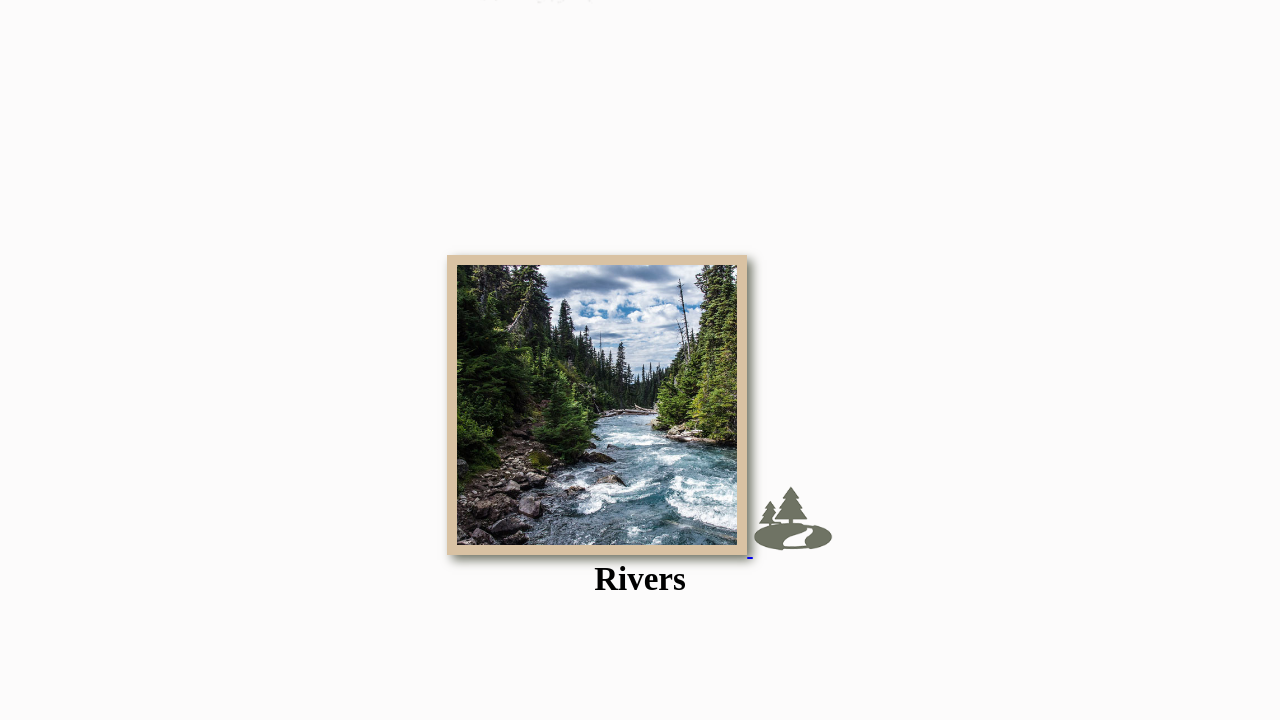
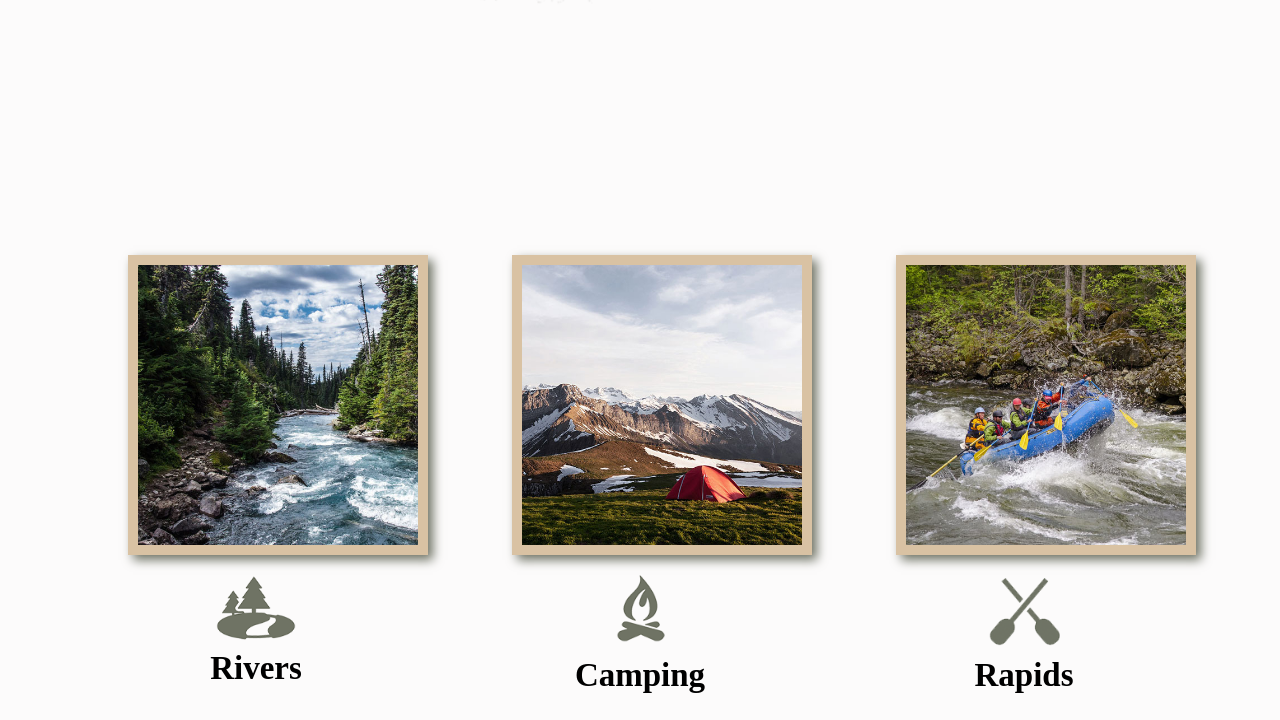
Before and after one commit to munqhar/wdd130, a plain HTML site: page aboutme/wwr/index.html in a window 1280 px wide. Shown: the part 800-1520 px from the top of the page. Drawn offline with Linux system fonts and the light colour scheme.

Commit message:
fixxing errors

```diff
--- a/aboutme/wwr/styles/style.css
+++ b/aboutme/wwr/styles/style.css
@@ -23,7 +23,7 @@ body {
         margin-top: 10px;
     }
 
-#home-grid{
+.home-grid{
     display: grid;
     grid-template-columns: repeat(10, 1fr);
 
--- a/mathwebsite/styles/styles.css
+++ b/mathwebsite/styles/styles.css
@@ -149,6 +149,7 @@ div {
      grid-column: 2/3;
      margin: 50px auto;
      width: 60px;
+     text-align: c;
 
 }
 .Calculus3-card{
```
